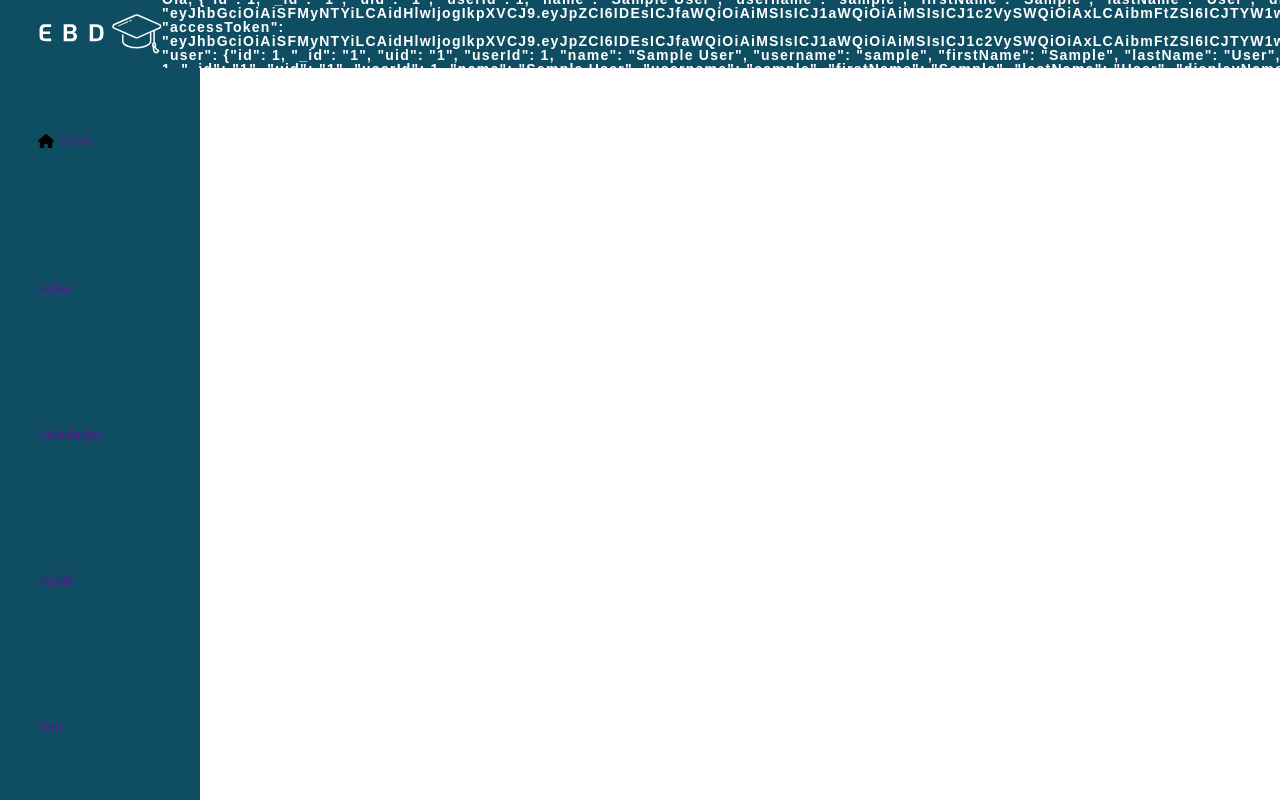
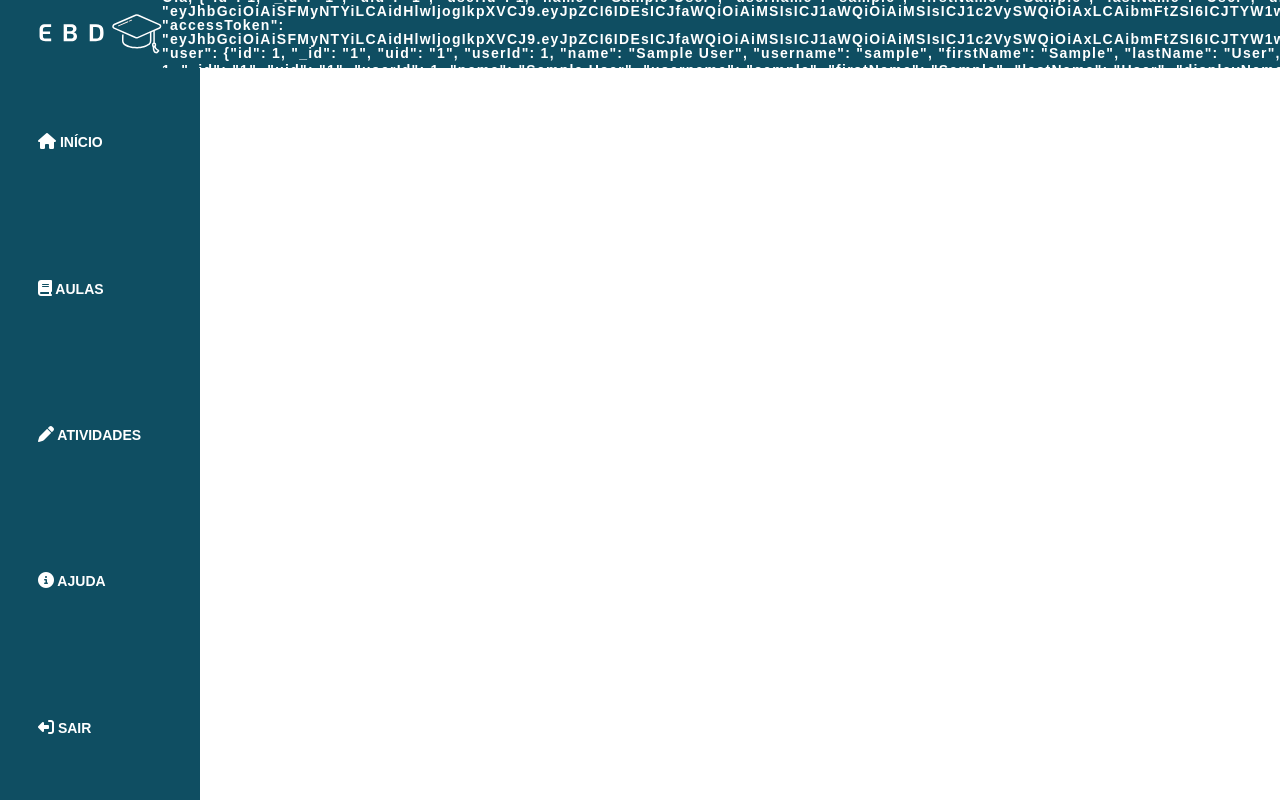
Before and after one commit to PauloAdson/curso-escola-biblica, a React (Create React App) app: page /curso in a window 1280 px wide. Shown: the top 800 px of the page. Built offline with nearby package versions, Linux system fonts and the light colour scheme; sample sign-in values are in the browser's storage; a web font is replaced by a local one.

Commit message:
adicionando os icones e estilizando

```diff
--- a/public/index.html
+++ b/public/index.html
@@ -9,6 +9,7 @@
   <meta name="description" content="Curso para aqueles que tem interesse em estudo bíblico" />
   <link rel="apple-touch-icon" href="%PUBLIC_URL%/logo.png" />
   <link rel="manifest" href="%PUBLIC_URL%/manifest.json" />
+  <script src="https://kit.fontawesome.com/36ae4e4b4f.js" crossorigin="anonymous"></script>
   <title>Escola Bíblica</title>
 </head>
 
--- a/src/components/Curso/CursoHome.jsx
+++ b/src/components/Curso/CursoHome.jsx
@@ -8,13 +8,6 @@ export class CursoHome extends React.Component {
         this.state = {
             user: localStorage.getItem('user')
         };
-    }
-    handleLogout = async (event) => {
-        event.preventDefault();
-        localStorage.removeItem('user');
-        localStorage.removeItem('auth');
-        this.setState({ user: null, email: '', password: '' });
-        window.location.href = '/login';
     }
 
     render() {
--- a/src/components/Curso/CursoMenu.jsx
+++ b/src/components/Curso/CursoMenu.jsx
@@ -1,7 +1,6 @@
 import React from "react";
 import logo from '../../assets/images/logo.svg';
 import './stylesMenu.css';
-import iconHouse from '../../assets/images/house-solid.svg';
 
 export class CursoMenu extends React.Component {
     constructor() {
@@ -10,6 +9,17 @@ export class CursoMenu extends React.Component {
             user: localStorage.getItem('user')
         };
     }
+
+    handleLogout = async (event) => {
+        event.preventDefault();
+        localStorage.removeItem('user');
+        localStorage.removeItem('auth');
+        this.setState({ user: null, email: '', password: '' });
+        window.location.href = '/login';
+    }
+
+
+
     render() {
         return (
             <>
@@ -20,20 +30,35 @@ export class CursoMenu extends React.Component {
                         </a>
 
                         <div className="curso_usuario">
-                            <span className="curso_usuario-nome">Olá, {this.state.user}</span>
+                            <span className="curso_usuario-nome">Olá, {this.state.user} </span><i class="fa-solid fa-user curso_usuario-icone" />
                         </div>
                     </nav>
                 </header>
                 <aside className="curso_menu-lateral">
                     <nav className="curso_menu-lateral-nav">
+
                         <div className="curso_menu-container-icone">
-                            <img src={iconHouse} alt="icone de uma casa" className="curso_menu-icone" />
-                            <a href="" className="curso_menu-links">Início</a>
+                            <a href="/curso" className="curso_menu-links"><i className="fa-solid fa-house curso_menu-links" /> Início</a>
                         </div>
-                        <a href="" className="curso_menu-links">Aulas</a>
-                        <a href="" className="curso_menu-links">Atividades</a>
-                        <a href="" className="curso_menu-links">Ajuda</a>
-                        <a href="" className="curso_menu-links">Sair</a>
+
+                        <div className="curso_menu-container-icone">
+                            <a href="" className="curso_menu-links"><i class="fa-solid fa-book curso_menu-links" /> Aulas</a>
+                        </div>
+
+                        <div className="curso_menu-container-icone">
+                            <a href="" className="curso_menu-links"><i class="fa-solid fa-pen curso_menu-links" /> Atividades</a>
+                        </div>
+
+                        <div className="curso_menu-container-icone">
+                            <a href="" className="curso_menu-links"><i class="fa-solid fa-circle-info curso_menu-links" /> Ajuda</a>
+                        </div>
+
+                        <div className="curso_menu-container-icone">
+                            <a className="curso_menu-links"
+                                onClick={(event) => this.handleLogout(event)}
+                            ><i class="fa-solid fa-right-from-bracket curso_menu-links rotate-logout" /> Sair</a>
+                        </div>
+
                     </nav>
                 </aside>
             </>
--- a/src/components/Curso/stylesMenu.css
+++ b/src/components/Curso/stylesMenu.css
@@ -15,10 +15,16 @@ header.curso_header nav.curso_menu {
 }
 
 div.curso_usuario span.curso_usuario-nome {
-
     color: var(--cor-secundaria);
     font-weight: 700;
     letter-spacing: 1.26px;
+    margin-right: 8px;
+}
+
+i.curso_usuario-icone {
+    font-size: 18px;
+    color: var(--cor-secundaria);
+
 
 }
 
@@ -30,15 +36,13 @@ aside.curso_menu-lateral {
     position: fixed;
     top: 8.5vh;
     left: 0;
-
 }
 
 aside.curso_menu-lateral nav.curso_menu-lateral-nav {
-    height: 100%;
     display: flex;
     justify-content: space-around;
-
     flex-direction: column;
+    height: 100%;
 }
 
 nav.curso_menu-lateral-nav div.curso_menu-container-icone {
@@ -46,9 +50,20 @@ nav.curso_menu-lateral-nav div.curso_menu-container-icone {
     gap: 4px;
 }
 
-img.curso_menu-icone {
-    width: 16px;
+a.curso_menu-links {
+    color: var(--cor-secundaria);
+    text-transform: uppercase;
+    font-weight: 700;
+    cursor: pointer;
+}
 
+i.curso_menu-links {
+    font-size: 16px;
+    color: var(--cor-secundaria);
+}
+
+i.rotate-logout {
+    transform: rotate(180deg);
 }
 
 
```
